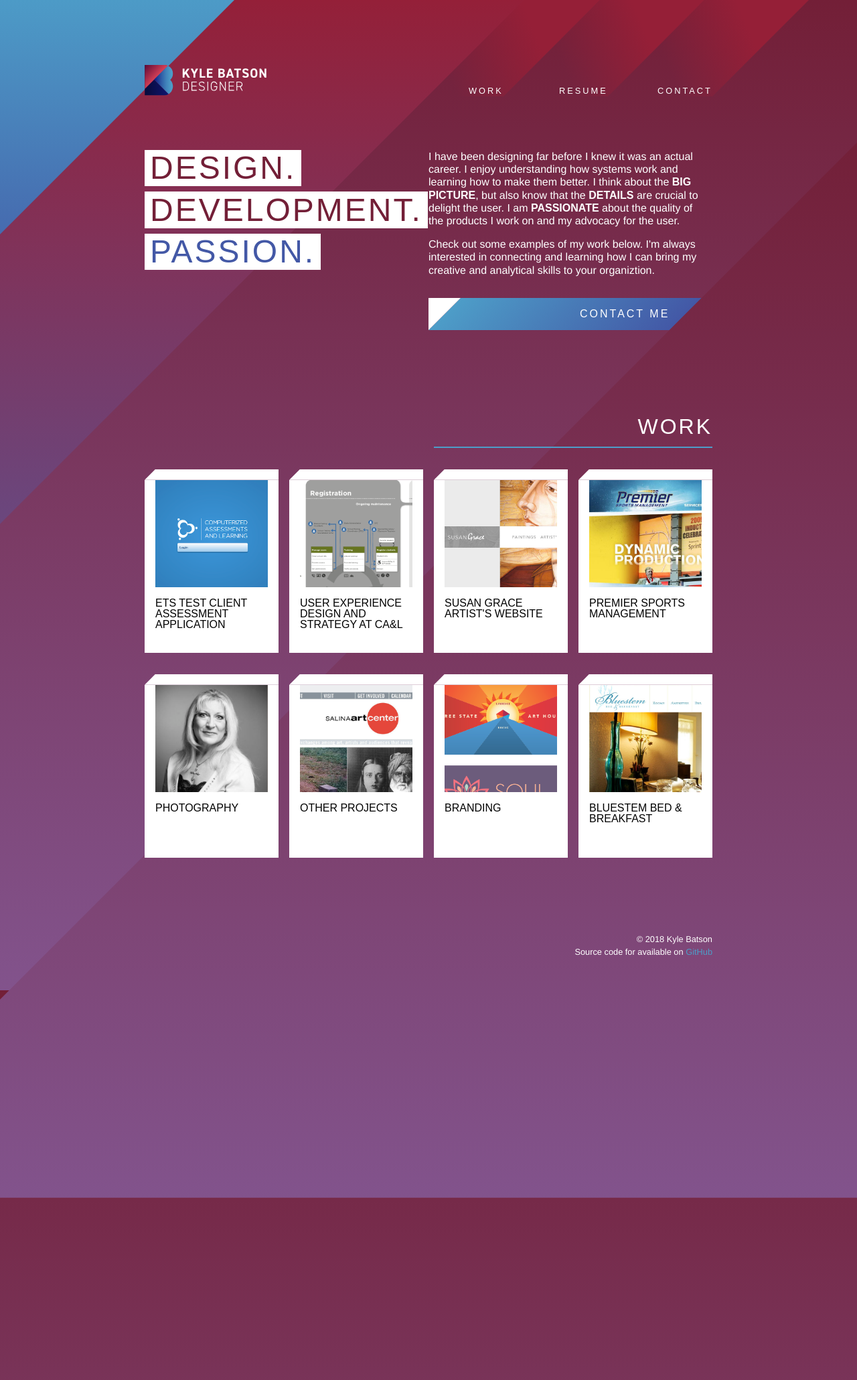
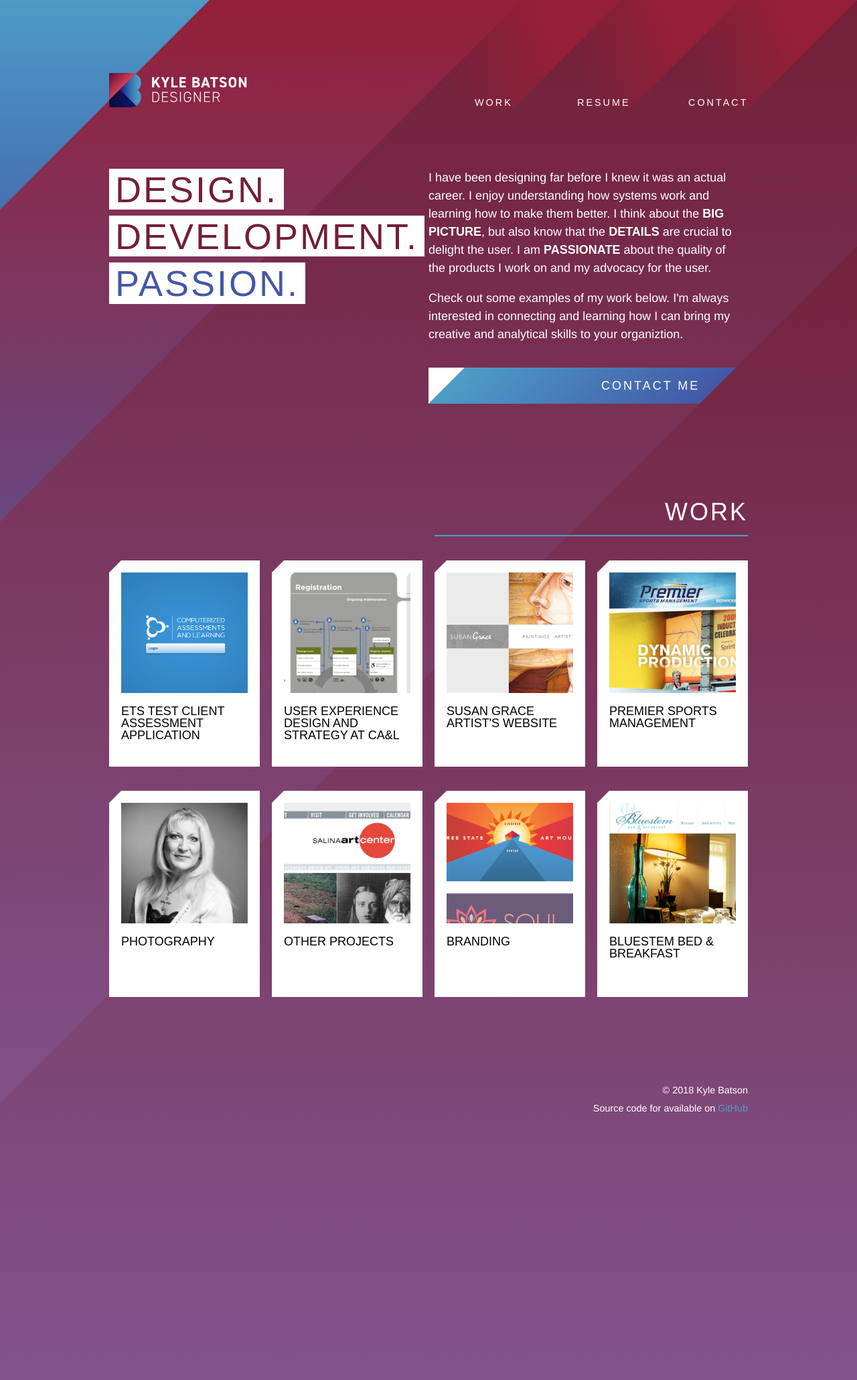
Before and after one commit to kbatson/kylebatson.com, a Jekyll site: the page built from site/index.md, in a window 1280 px wide. Shown: the whole page at 67% size. Built offline with Jekyll 4.4.1, drawn with Linux system fonts in a browser that asks for light colours; some web fonts are replaced.

Commit message:
Increased font size

```diff
--- a/site/assets/css/kb-global.scss
+++ b/site/assets/css/kb-global.scss
@@ -15,8 +15,8 @@ html {
     font-family: franklin-gothic-urw, Helvetica, Arial, sans-serif;
     // font-family: phoreuscherokee;
     font-weight: 300;
-    font-size: 16px;
-    line-height: 1.2em;
+    font-size: 18px;
+    line-height: 1.5em;
     width: 100%;
     overflow-x: hidden;
     color: #ffffff;
@@ -91,7 +91,7 @@ header h1 {
         position: absolute;
         height: 500px;
         width: 500px;
-        left: -350px;
+        left: -332px;
         top: -7rem;
         z-index: -1;
         clear: both;
```
